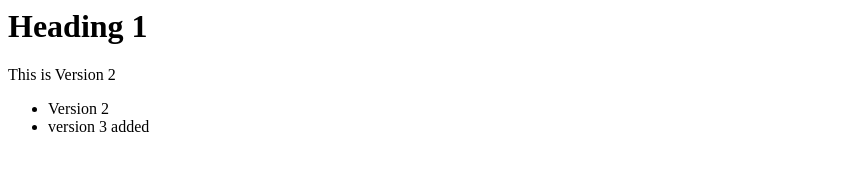
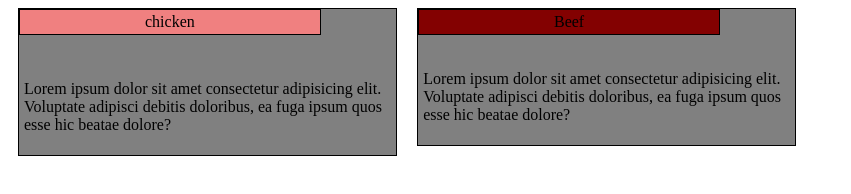
Before and after one commit to Incredible07/git-moded, a plain HTML site: page index.html in a window 1280 px wide. Shown: the whole page, without its empty margins (0-851 px from the left). Drawn offline with Linux system fonts and the light colour scheme.

Commit message:
Version 4

```diff
--- a/index.html
+++ b/index.html
@@ -1,8 +1,69 @@
-<h1>Heading 1</h1>
-<p>This is Version 2</p>
-<nav>
-  <ul>
-    <li>Version 2</li>
-    <li>version 3 added</li>
-  </ul>
-</nav>
+<!DOCTYPE html>
+<html lang="en">
+<head>
+  <meta charset="UTF-8">
+  <meta name="viewport" content="width=device-width, initial-scale=1.0">
+  <title>Document</title>
+  <style>
+    * {
+      box-sizing: border-box;
+    }
+    .star {
+      border: 1px solid black;
+      background-color: gray;
+      margin-bottom: 10px;
+      margin-left: 10px;
+      margin-right: 10px;
+      float: left;
+      width: 30%;
+      display: grid;
+    }
+    .main {
+      border: 1px solid black;
+      text-align:center;
+      width: 80%;
+      float: right;
+      background-color: lightcoral;
+      margin-bottom: 10px;
+      padding: 3px;
+    }
+    .right {
+      border: 1px solid black;
+      text-align: center;
+      width: 80%;
+      float: right;
+      background-color: rgb(131, 1, 1);
+      padding: 3px;
+    }
+    .corry {
+      border: 1px solid black;
+      background-color: gray;
+      margin-bottom: 10px;
+      margin-left: 10px;
+      margin-right: 10px;
+      float: left;
+      width: 30%;
+      display: grid;
+    }
+    p {
+      margin-top: 30px;
+      padding: 5px 5px 5px 5px;
+    }
+    @media (max-width: 992px) {
+      section {
+        width: 80%;
+      }
+    }
+  </style>
+</head>
+<body>
+  <section class="star">
+    <header class="main">chicken</header>
+    <p>Lorem ipsum dolor sit amet consectetur adipisicing elit. Voluptate adipisci debitis doloribus, ea fuga ipsum quos esse hic beatae dolore?</p>
+  </section>
+  <section class="corry">
+    <header class="right">Beef</header>
+    <p>Lorem ipsum dolor sit amet consectetur adipisicing elit. Voluptate adipisci debitis doloribus, ea fuga ipsum quos esse hic beatae dolore?</p>
+  </section>
+</body>
+</html>
```
